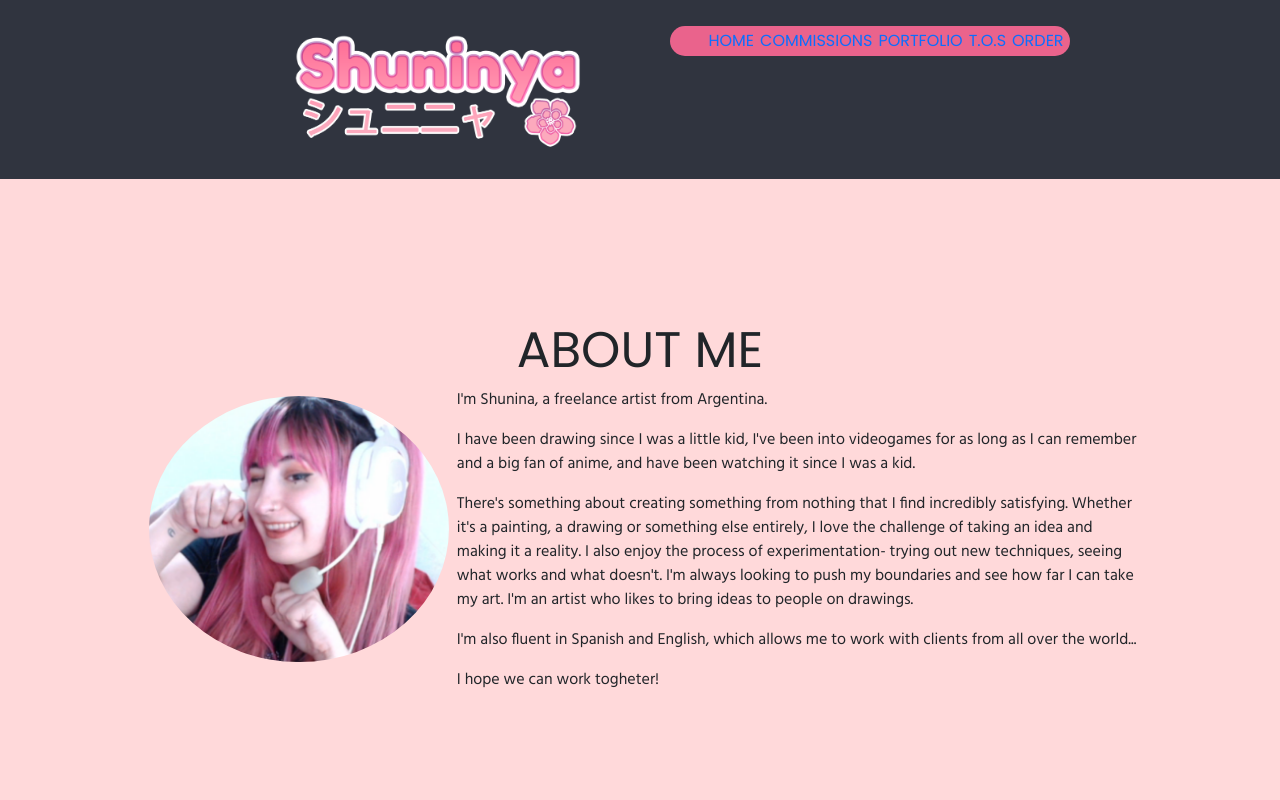
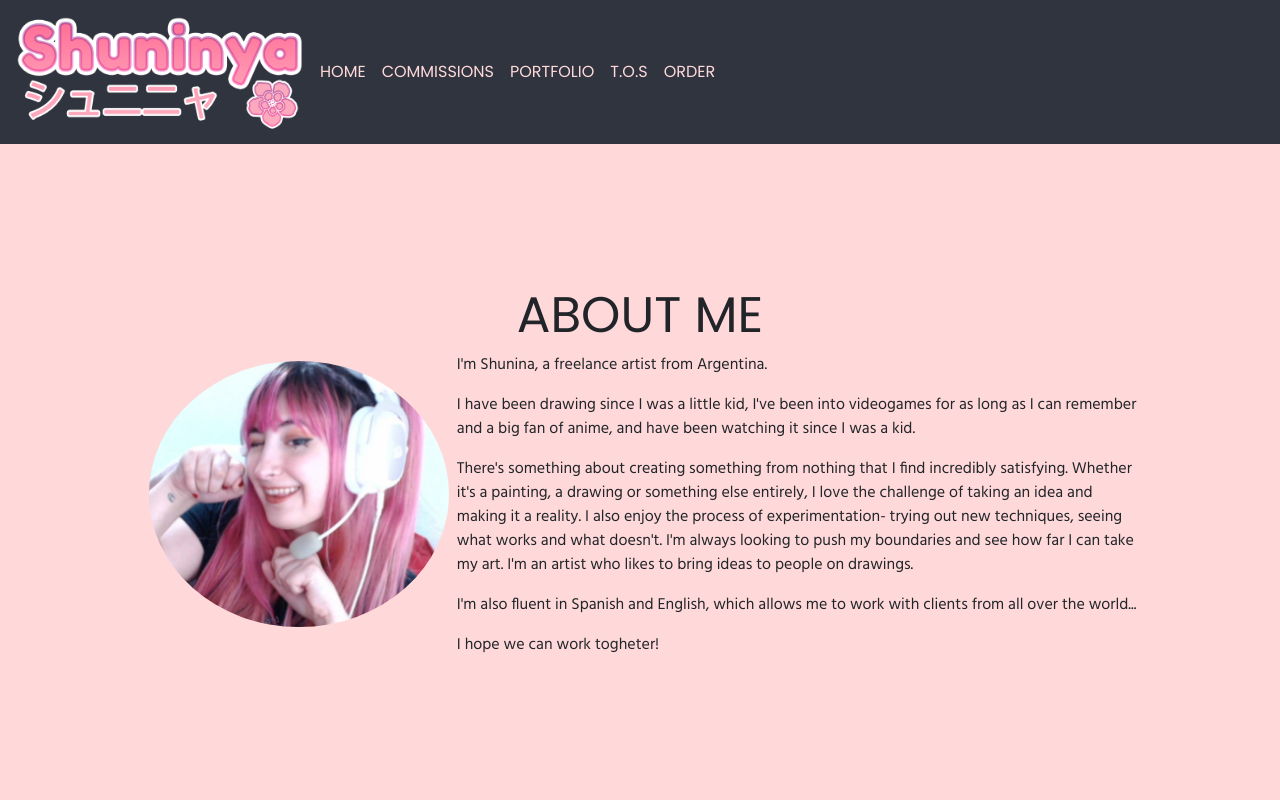
Before and after one commit to AriadnaKaren/PreEntrega2-FazioAriadna, a plain HTML site: page index.html in a window 1280 px wide. Shown: the top 800 px of the page. Drawn offline with nearby package versions, Linux system fonts and the light colour scheme.

Commit message:
Agrego estilo al Nav

```diff
--- a/index.html
+++ b/index.html
@@ -11,20 +11,40 @@
     <title>Shuninya</title>
 </head>
 <body>
+
+
     <!-- Inicio Header -->
     <header>
-        <a href="/index.html"><img class="img-logo" src="images/logo.png" alt="logo shuninya"></a>
-        <nav>
-            <ul class="menu-list">
-                <li><a href="/index.html">Home</a></li>
-                <li><a href="/commission.html">Commissions</a></li>
-                <li><a href="/portfolio.html">Portfolio</a></li>
-                <li><a href="/tos.html">T.O.S</a></li>
-                <li><a href="/order.html">Order</a></li>
-            </ul>
+        <nav class="navbar navbar-expand-lg ">
+            <div class="container-fluid">
+                <a href="/index.html"><img class="img-logo" src="images/logo.png" alt="logo shuninya"></a>
+            <button class="navbar-toggler" type="button" data-bs-toggle="collapse" data-bs-target="#navbarSupportedContent" aria-controls="navbarSupportedContent" aria-expanded="false" aria-label="Toggle navigation">
+                <span class="navbar-toggler-icon"></span>
+            </button>
+            <div class="collapse navbar-collapse nav-text" id="navbarSupportedContent">
+                <ul class="navbar-nav me-auto mb-2 mb-lg-0">
+                <li class="nav-item ">
+                    <a class="nav-link " aria-current="page" href="/index.html">Home</a>
+                </li>
+                <li class="nav-item">
+                    <a class="nav-link" href="/commission.html">Commissions</a>
+                </li>
+                <li class="nav-item">
+                    <a class="nav-link" href="/portfolio.html">Portfolio</a>
+                </li>
+                <li class="nav-item">
+                    <a class="nav-link" href="/tos.html">T.O.S</a>
+                </li>
+                <li class="nav-item">
+                    <a class="nav-link" href="/order.html">Order</a>
+                </li>
+                </ul>
+            </div>
+            </div>
         </nav>
     </header>
     <!-- Fin Header -->
+
 
     <main>
         <article class="main-content">
@@ -59,7 +79,7 @@
     </footer>
     <!-- Fin Footer -->
 
-     <!-- JavaScript Bundle with Popper -->
+    <!-- JavaScript Bundle with Popper -->
     <script src="https://cdn.jsdelivr.net/npm/bootstrap@5.2.2/dist/js/bootstrap.bundle.min.js" integrity="sha384-OERcA2EqjJCMA+/3y+gxIOqMEjwtxJY7qPCqsdltbNJuaOe923+mo//f6V8Qbsw3" crossorigin="anonymous"></script>
 </body>
 </html>
--- a/style.css
+++ b/style.css
@@ -18,11 +18,17 @@ body{
 
 /*CSS HEADER */
 header{
-    display: flex;
     background-color: #30343f;
-    padding: 2%;
-    justify-content: center;
 }
+
+.nav-text li a{
+    color: #FFD9DA;
+}
+
+.navbar-toggler{
+    background-color: #FFD9DA ;
+}
+
 .menu-list{
     background-color: #ea638c;
     display: flex;
```
Also changed, not shown: commission.html (+4 -0 lines), order.html (+4 -0 lines), portfolio.html (+4 -0 lines), tos.html (+4 -0 lines).
